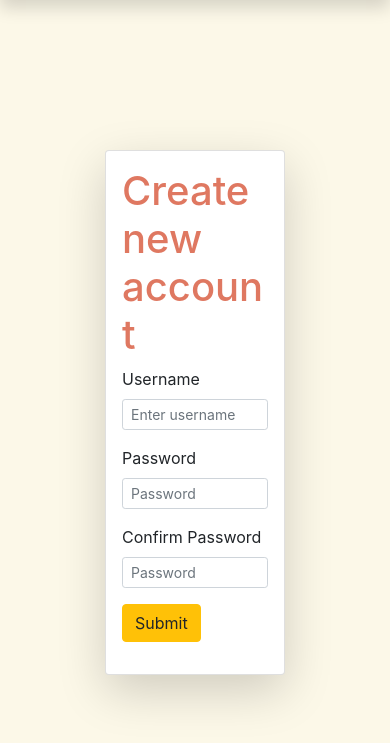
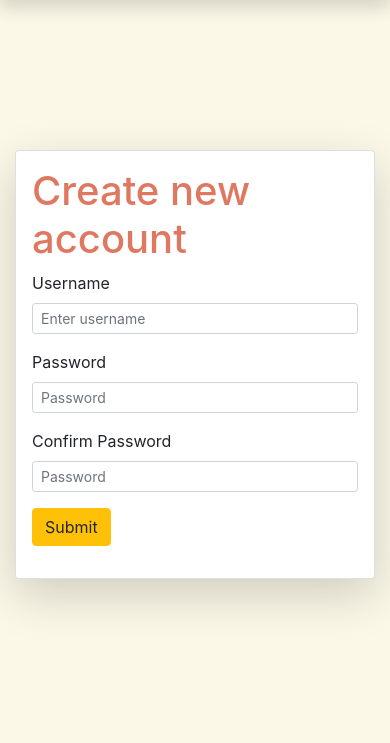
Before and after one commit to bakdominik/ToDo, a Django app: page /users/signup/ in a window 390 px wide. Shown: the part 56-799 px from the top of the page. Run offline with Django 3.2, Linux system fonts and the light colour scheme; some libraries are stand-ins or nearby versions.

Commit message:
changed width for mobile devices

```diff
--- a/users/templates/users/login.html
+++ b/users/templates/users/login.html
@@ -1,6 +1,6 @@
 {% extends 'base.html' %}
 {% block content %}
-<div class="card shadow-lg p-3 mb-5 bg-white rounded mx-auto" style="margin-top: 150px!important; padding: 5px; width:50%">
+<div class="card shadow-lg p-3 mb-5 bg-white rounded mx-auto" style="margin-top: 150px!important; padding: 5px;">
 
 
 <h1>Log in</h1>
--- a/users/templates/users/signup.html
+++ b/users/templates/users/signup.html
@@ -1,6 +1,6 @@
 {% extends 'base.html' %}
 {% block content %}
-<div class="card shadow-lg p-3 mb-5 bg-white rounded mx-auto" style="margin-top: 150px!important; padding: 5px; width:50%">
+<div class="card shadow-lg p-3 mb-5 bg-white rounded mx-auto" style="margin-top: 150px!important; padding: 5px">
 
 <h1>Create new account</h1>
 
```
